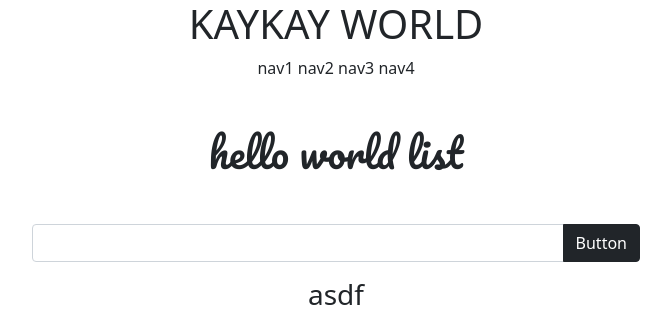
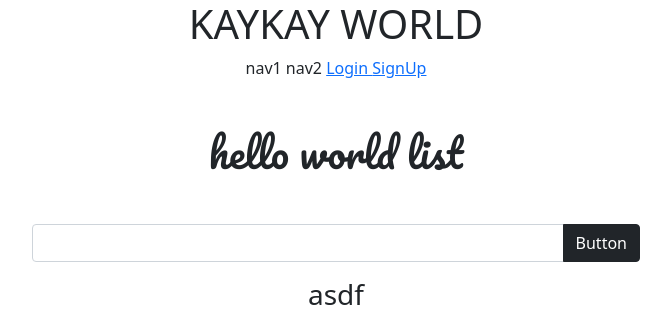
Before and after one commit to sthax17/kay, a Django app: page /accounts/hello_world/ in a window 1280 px wide. Shown: the top 312 px of the page, without its empty margins (304-975 px from the left). Run offline with Django 3.2, Linux system fonts and the light colour scheme; data comes from the database, SQL or seed files in the repository; both versions use the stored data as it was after the commit.

Commit message:
07/13 commit

```diff
--- a/accountapp/urls.py
+++ b/accountapp/urls.py
@@ -1,10 +1,17 @@
+from django.contrib.auth.views import LoginView, LogoutView
 from django.urls import path
 
-from accountapp.views import hello_world
+from accountapp.views import hello_world, AccountCreateView
 
 app_name = 'accountapp'
 
 
 urlpatterns = [
-    path('hello_world/', hello_world, name='hello_world')
+    path('hello_world/', hello_world, name='hello_world'),
+
+    path('login/', LoginView.as_view(template_name='accountapp/login.html'),
+         name='login'),
+    path('logout/', LogoutView.as_view(), name='logout'),
+
+    path('create/', AccountCreateView.as_view(), name='create')
 ]
--- a/templates/header.html
+++ b/templates/header.html
@@ -7,8 +7,16 @@
     <div class="pargmatic_header_button">
         <span>nav1</span>
         <span>nav2</span>
-        <span>nav3</span>
-        <span>nav4</span>
+        <span>
+            <a href="{% url 'accountapp:login' %}">
+                Login
+            </a>
+        </span>
+        <span>
+            <a href="{% url 'accountapp:create' %}">
+                SignUp
+            </a>
+        </span>
     </div>
 
 </div>
```
Also changed, not shown: kay/settings.py (+7 -0 lines), db.sqlite3.
